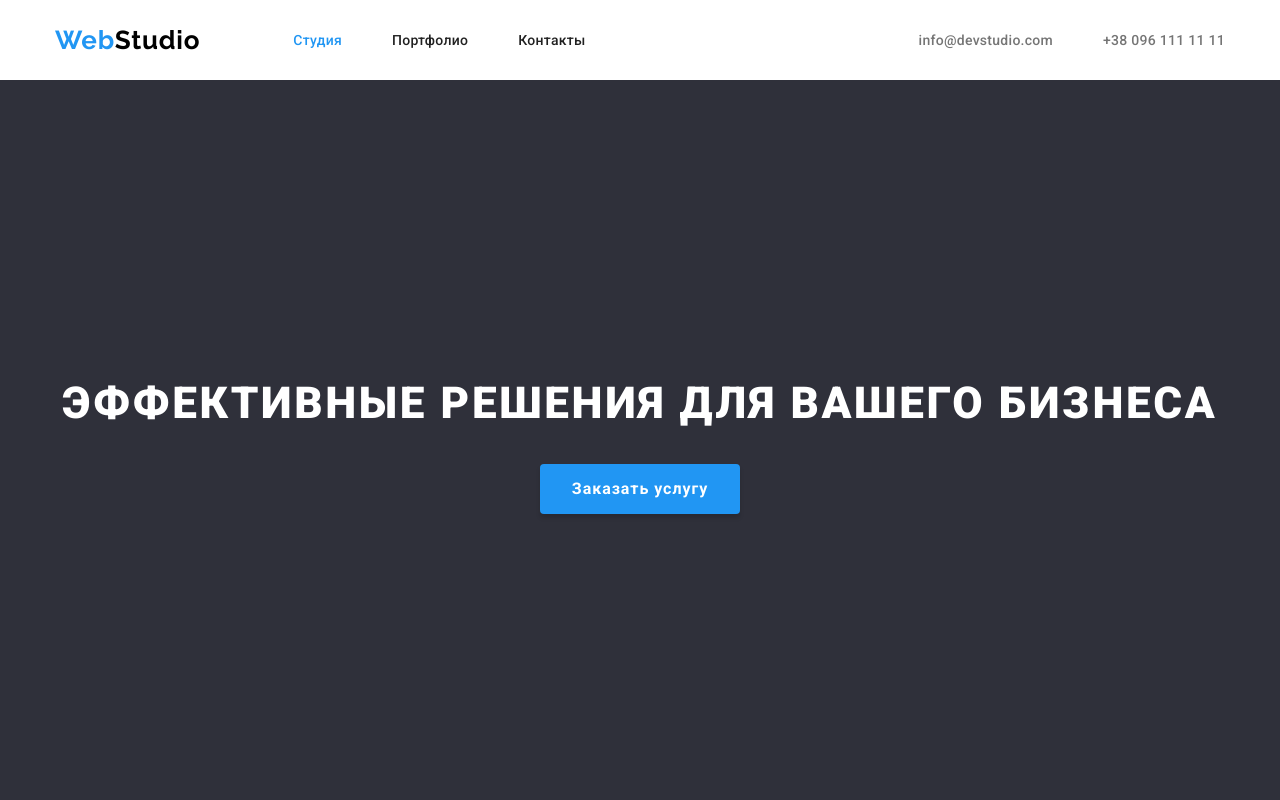
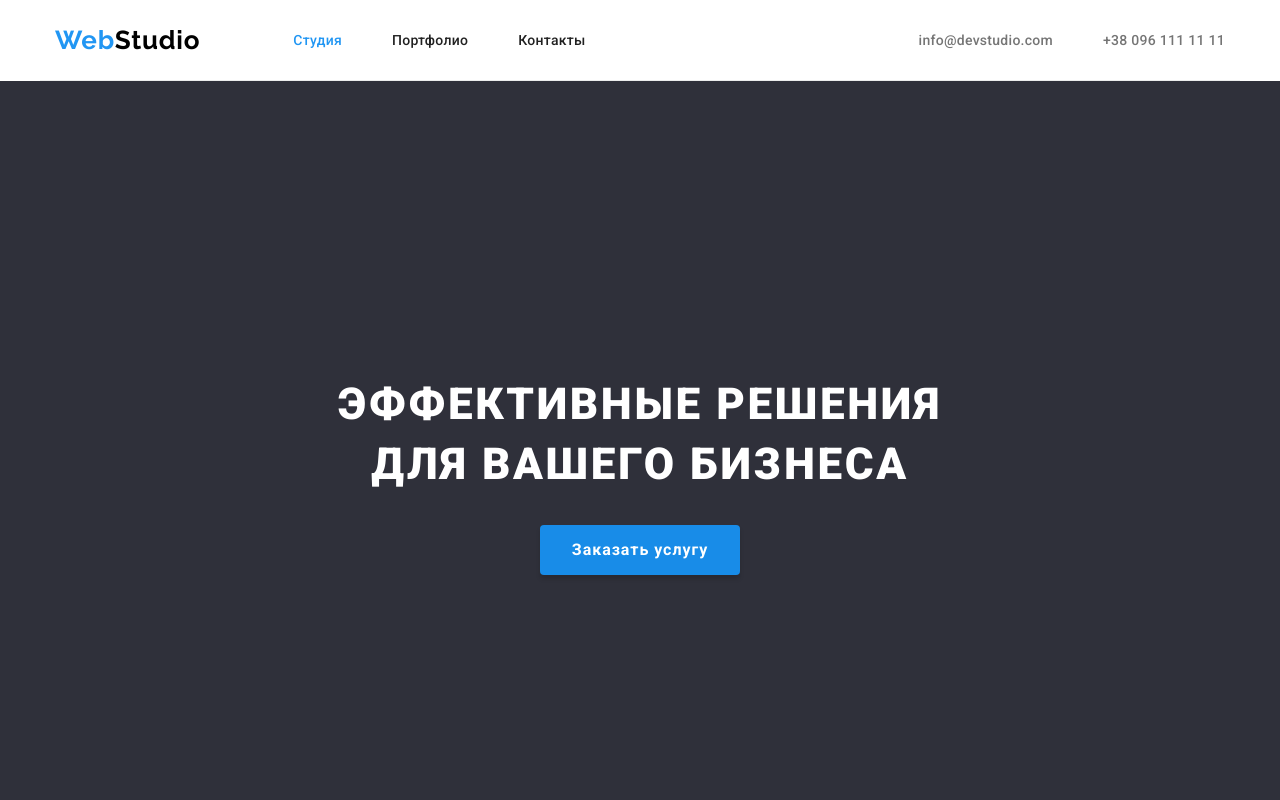
Before and after one commit to djucy/goit-markup-hw-03, a plain HTML site: page index.html in a window 1280 px wide. Both pictures are taken after a click on the button "Заказать услугу". Shown: the top 800 px of the page. Drawn offline with nearby package versions, Linux system fonts and the light colour scheme.

Commit message:
Update style.css

```diff
--- a/css/style.css
+++ b/css/style.css
@@ -36,6 +36,7 @@ p {
 .nav-container {
   display: flex;
   align-items: center;
+  border-bottom: 1px solid #ececec;
 }
 
 /* Logo */
@@ -113,6 +114,9 @@ p {
 .title {
   margin-top: 200px;
   margin-bottom: 30px;
+  margin-left: auto;
+  margin-right: auto;
+  width: 696px;
   font-weight: 900;
   font-size: 44px;
   line-height: 1.363;
@@ -146,6 +150,11 @@ p {
   letter-spacing: 0.06em;
 
   color: var(--white);
+}
+.button-service:hover,
+.button-service:focus {
+  background-color: #188ce8;
+  color: #ffffff;
 }
 
 /* Our advantage section */
@@ -282,7 +291,7 @@ p {
 }
 .list-button {
   display: flex;
-  margin-bottom: 34px;
+  margin-bottom: 50px;
   justify-content: center;
   margin-top: 0;
   list-style-type: none;
```
